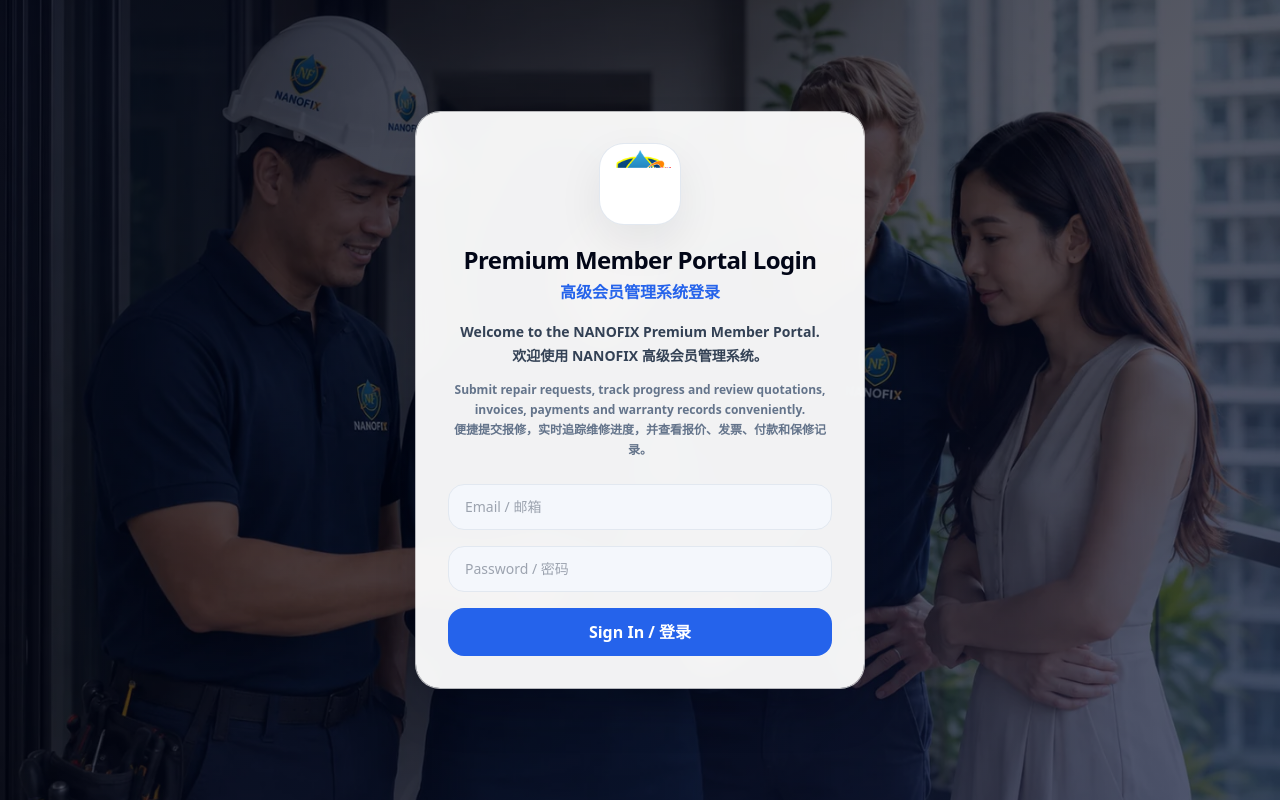
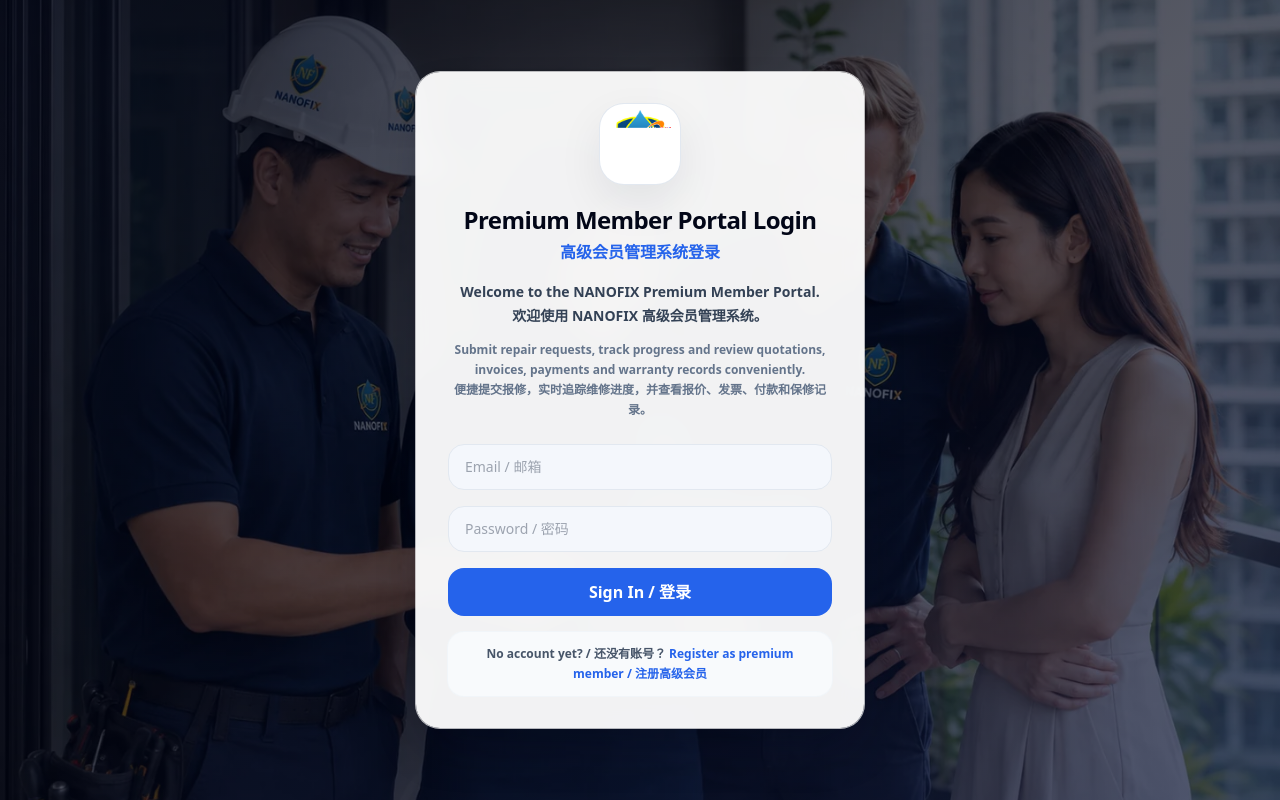
Before and after one commit to gaven2027-hash/NANOFIX_V28_UNIFIED_WEBSITE_ADMIN, a Next.js app: page /login/member in a window 1280 px wide. Built offline with nearby package versions, Linux system fonts and the light colour scheme; no server answers.

Commit message:
Add member sign up button on login page

```diff
--- a/app/login/member/page.tsx
+++ b/app/login/member/page.tsx
@@ -1,4 +1,5 @@
 import type { Metadata } from 'next';
+import Link from 'next/link';
 import { AuthPageShell } from '@/components/AuthPageShell';
 import { LoginForm } from '../LoginForm';
 
@@ -13,6 +14,10 @@ export default function MemberLoginPage() {
   return (
     <AuthPageShell>
       <LoginForm forcedContext="customer" />
+      <div className="mt-4 rounded-2xl bg-slate-50 px-4 py-3 text-center text-xs font-semibold leading-5 text-slate-600 ring-1 ring-slate-100">
+        No account yet? / 还没有账号？{' '}
+        <Link className="font-black text-activeBlue" href="/register/member">Register as premium member / 注册高级会员</Link>
+      </div>
     </AuthPageShell>
   );
 }
```
